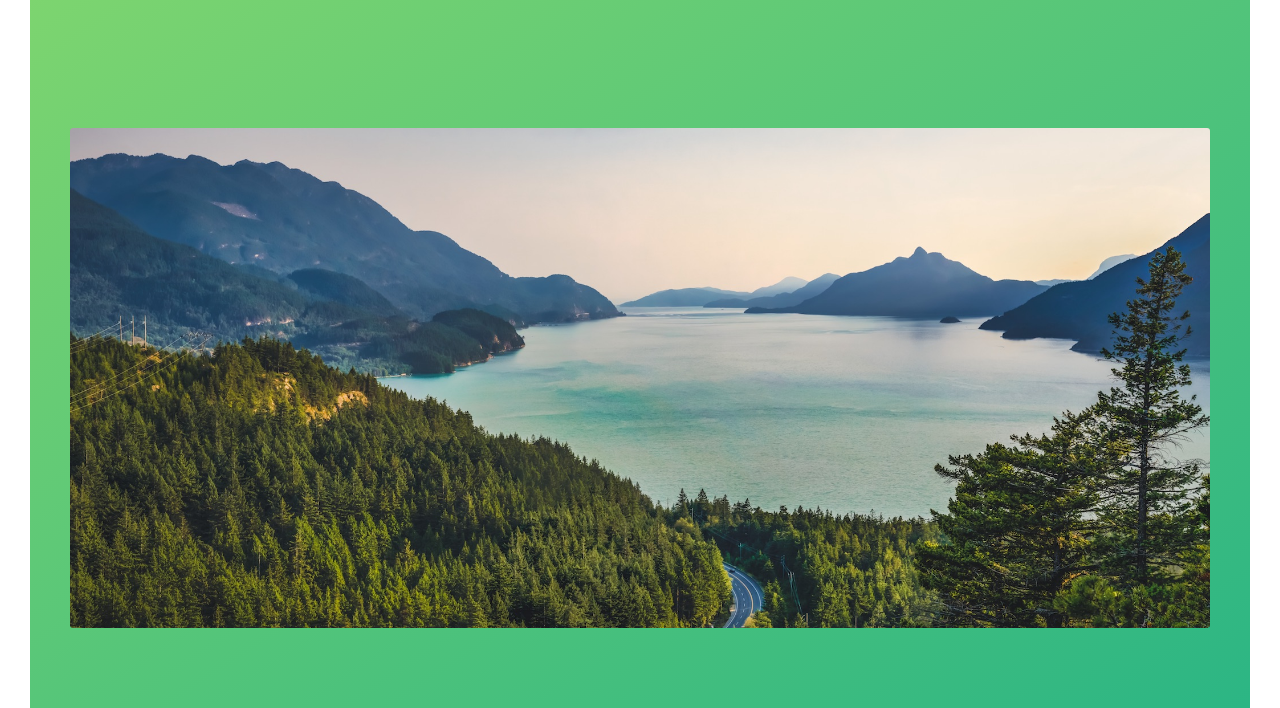
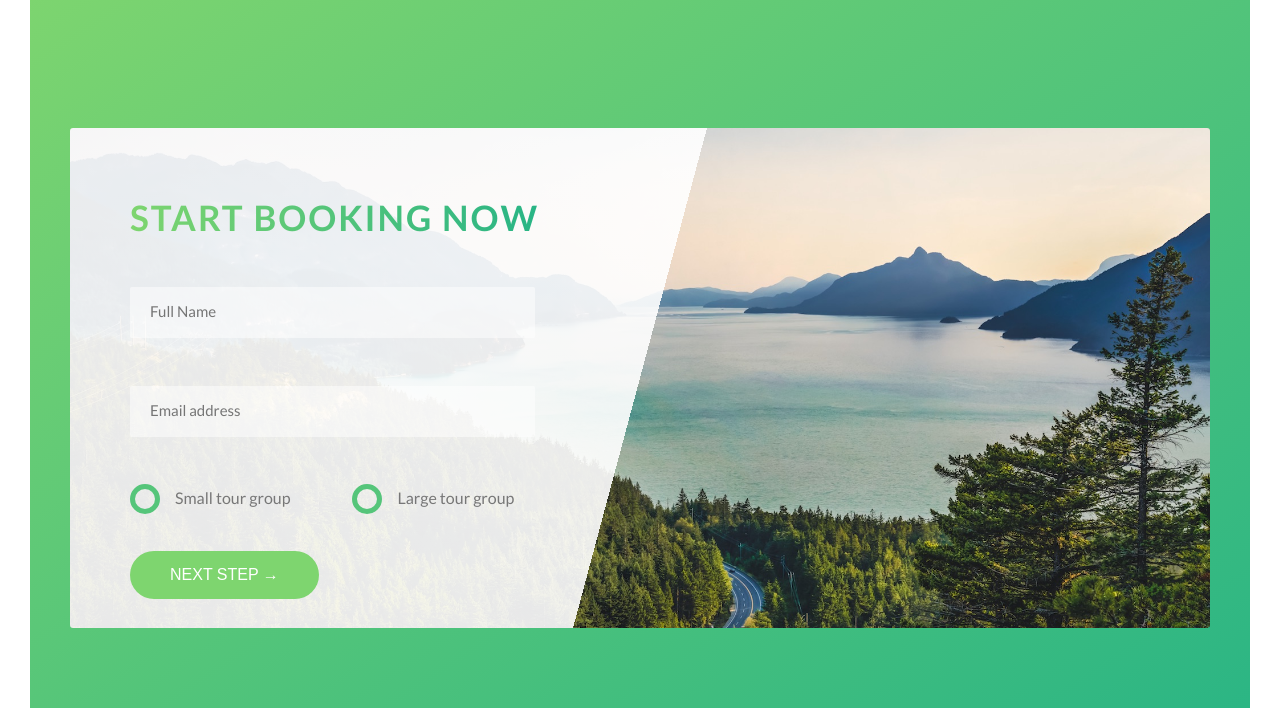
Before and after one commit to Stultz-e/natours, a website: page index.html in a window 1280 px wide. Shown: the part 4315-5023 px from the top of the page. Drawn offline with Linux system fonts and the light colour scheme.

Commit message:
nailed it

```diff
--- a/index.html
+++ b/index.html
@@ -277,8 +277,7 @@
             <div class="bg-video">
                 <video class="bg-video__content" autoplay muted loop>
                     <source src="img/video.mp4" type="video/mp4">
-                    <source src="img/video.webm" type="video/webm">
-                        Your browser is not supported!
+                    <source src="img/video.webm" type="video/webm"> Your browser is not supported!
                 </video>
             </div>
 
@@ -298,7 +297,9 @@
                     </figure>
                     <div class="story__text">
                         <h3 class="heading-tertiary u-margin-bottom-small">I had the best week ever with my family</h3>
-                        <p> Lorem ipsum dolor sit amet consectetur adipisicing elit. Temporibus dignissimos ipsum totam error deserunt dolorem, in, quibusdam aliquid perspiciatis repudiandae nam distinctio. Perferendis laboriosam itaque, cumque atque dolorem temporibus asperiores!</p>
+                        <p> Lorem ipsum dolor sit amet consectetur adipisicing elit. Temporibus dignissimos ipsum totam error
+                            deserunt dolorem, in, quibusdam aliquid perspiciatis repudiandae nam distinctio. Perferendis
+                            laboriosam itaque, cumque atque dolorem temporibus asperiores!</p>
                     </div>
                 </div>
             </div>
@@ -314,7 +315,9 @@
                     </figure>
                     <div class="story__text">
                         <h3 class="heading-tertiary u-margin-bottom-small">WOW! My life is completely different now</h3>
-                        <p> Lorem ipsum dolor sit amet consectetur adipisicing elit. Temporibus dignissimos ipsum totam error deserunt dolorem, in, quibusdam aliquid perspiciatis repudiandae nam distinctio. Perferendis laboriosam itaque, cumque atque dolorem temporibus asperiores!</p>
+                        <p> Lorem ipsum dolor sit amet consectetur adipisicing elit. Temporibus dignissimos ipsum totam error
+                            deserunt dolorem, in, quibusdam aliquid perspiciatis repudiandae nam distinctio. Perferendis
+                            laboriosam itaque, cumque atque dolorem temporibus asperiores!</p>
                     </div>
                 </div>
             </div>
@@ -327,7 +330,50 @@
         <section class="section-book">
             <div class="row">
                 <div class="book">
+                    <div class="book__form">
+                        <form action="#" class="form">
+                            <div class="u-margin-bottom-medium">
+                                <h2 class="heading-secondary">
+                                    Start booking now
+                                </h2>
+                            </div>
+                            <div class="form__group">
+                                <input type="text" class="form__input" placeholder="Full Name" id="name" required>
+                                <label for="name" class="form__label">
+                                    Full name
+                                </label>
+                            </div>
+                            <div class="form__group">
+                                <input type="email" class="form__input" placeholder="Email address" id="email" required>
+                                <label for="email" class="form__label">
+                                    Email address
+                                </label>
+                            </div>
 
+                            <div class="form__group u-margin-bottom-medium">
+                                <div class="form__radio-group">
+                                    <input type="radio" class="form__radio-input" id="small" name="size">
+                                    <label for="small" class="form__radio-label">
+                                        <span class="form__radio-button"></span>
+                                        Small tour group
+                                    </label>
+                                </div>
+                                <div class="form__radio-group">
+                                    <input type="radio" class="form__radio-input" id="large" name="size">
+                                    <label for="large" class="form__radio-label">
+                                        <span class="form__radio-button"></span>
+                                        Large tour group
+                                    </label>
+                                </div>
+                            </div>
+
+                            <div class="form__group">
+                                <button class="btn btn--green">Next step &rarr;</button>
+                            </div>
+
+
+                        </form>
+                        </div>
                     </div>
                 </div>
         </section>
--- a/sass/abstracts/_variables.scss
+++ b/sass/abstracts/_variables.scss
@@ -13,8 +13,9 @@ $color-tertiary-dark: #5643fa;
 $color-grey-light-1: #f7f7f7;
 $color-grey-light-2: #eeeeee;
 
+$color-grey-dark-2: #999;
+$color-grey-dark:#777;
 
-$color-grey-dark:#777;
 $color-white:#fff;
 $color-black: #000;
 
--- a/sass/base/_utilities.scss
+++ b/sass/base/_utilities.scss
@@ -1,24 +1,23 @@
 .u-center-text {
-    text-align: center;
+    text-align: center !important;
 }
 
 .u-margin-bottom-big {
-    margin-bottom: 8rem;
+    margin-bottom: 8rem !important;
 }
 
 .u-margin-bottom-medium {
-    margin-bottom: 4rem;
+    margin-bottom: 4rem !important;
 }
 
 .u-margin-bottom-small {
-    margin-bottom: 1.5rem;
+    margin-bottom: 1.5rem !important;
 }
 
 .u-margin-top-big {
-    margin-top: 8rem;
+    margin-top: 8rem !important;
 }
 
-
 .u-margin-top-huge {
-    margin-top: 8rem;
+    margin-top: 8rem !important;
 }
--- a/sass/components/_button.scss
+++ b/sass/components/_button.scss
@@ -1,4 +1,5 @@
 .btn {
+    &,
     &:link,
     &:visited {
         text-transform: uppercase;
@@ -9,12 +10,18 @@
         transition: all .2s;
         position: relative;
         font-size: $default-font-size;
+
+        //Change for the button element
+        border: none;
+        cursor: pointer;
+
     }
     &:hover {
         transform: translateY(-3px);
         box-shadow: 0 1rem 2rem rgba($color-black, .2);
     }
-    &:active {
+    &:active,
+    &:focus {
         transform: translateY(-1px);
         box-shadow: 0 5px 1px rgba($color-black, .2);
     }
--- a/sass/components/_card.scss
+++ b/sass/components/_card.scss
@@ -4,7 +4,6 @@
     -moz-perspective: 150rem;
     position:relative;
     height:52rem;
-
 
     &__side {
     background-color: orangered;
@@ -55,7 +54,6 @@ transform: rotateY(180deg);
         -webkit-clip-path:polygon(0 0, 100% 0, 100% 85%, 0 100%);
         border-top-left-radius: 3px;
 
-
         &--1{
             background-image:linear-gradient(to right bottom, $color-secondary-light, $color-secondary-dark), url(../img/nat-5.jpg);
         }
@@ -87,17 +85,17 @@ transform: rotateY(180deg);
         &--1 {
             background-image: linear-gradient(to right bottom,
             rgba($color-secondary-light, .85),
-            rgba($color-secondary-dark, 85));
+            rgba($color-secondary-dark, .85));
         }
         &--2 {
             background-image: linear-gradient(to right bottom,
             rgba($color-primary-light, .85),
-            rgba($color-primary-dark, 85));
+            rgba($color-primary-dark, .85));
         }
         &--3 {
             background-image: linear-gradient(to right bottom,
             rgba($color-tertiary-light, .85),
-            rgba($color-tertiary-dark, 85));
+            rgba($color-tertiary-dark, .85));
         }
     }
 
@@ -137,13 +135,10 @@ margin-bottom:8rem;
 &__price-only {
 font-size: 1.4rem;
 text-transform: uppercase;
-
 }
 
 &__price-value {
     font-size:6rem;
     font-weight:100;
 }
-
-
 }
--- /dev/null
+++ b/sass/components/_form.scss
@@ -0,0 +1,89 @@
+.form {
+
+    &__group:not(:last-child) {
+        margin-bottom: 2rem;
+    }
+
+    &__input {
+        font-size: 1.5rem;
+        font-family: inherit;
+        color:inherit;
+        padding: 1.5rem 2rem;
+        border-radius: 2px;
+        background-color: rgba($color-white, .5);
+        border: none;
+        border-bottom: 3px solid transparent;
+        width: 90%;
+        display: block;
+        transition: all .3s;
+        &:focus {
+            outline: none;
+            box-shadow: 0 1rem 2rem rgba($color-black, .1);
+            border-bottom: 3px solid $color-primary;
+        }
+
+        &:focus:invalid {
+            border-bottom: 3px solid $color-secondary-dark;
+        }
+    }
+
+    &__label {
+    font-size: 1.2rem;
+    font-weight: 700;
+    margin-left: 2rem;
+    margin-top: .7rem;
+    display: block;
+    transition: all .3s;
+    }
+
+    &__input:placeholder-shown + &__label {
+        opacity: 0;
+        visibility: hidden;
+        transform: translateY(-4rem);
+    }
+
+    &__radio-group {
+        width: 49%;
+        display: inline-block;
+    }
+
+    &__radio-input {
+        display: none;
+    }
+
+    &__radio-label {
+        font-size: $default-font-size;
+        cursor: pointer;
+        position: relative;
+        padding-left: 4.5rem;
+    }
+
+    &__radio-button {
+        height: 3rem;
+        width: 3rem;
+        border: 5px solid $color-primary;
+        border-radius: 50%;
+        display: inline-block;
+        position: absolute;
+        left: 0;
+        top: -.4rem;
+
+        &::after {
+         content: "";
+         height: 1.3rem;
+         width: 1.3rem;
+         border-radius: 50%;
+         position: absolute;
+         top: 50%;
+         left: 50%;
+         transform: translate(-50%, -50%);
+         background-color: $color-primary;
+         opacity: 0;
+         transition: opacity .2s;
+        }
+    }
+
+    &__radio-input:checked ~ &__radio-label &__radio-button::after {
+        opacity: 1;
+    }
+}
--- a/sass/main.scss
+++ b/sass/main.scss
@@ -13,7 +13,9 @@
 @import "components/composition";
 @import "components/feature-box";
 @import "components/card";
+@import "components/form";
 @import "components/story";
+
 
 @import "layout/header";
 @import "layout/grid";
--- a/sass/pages/_home.scss
+++ b/sass/pages/_home.scss
@@ -39,9 +39,16 @@ margin-top:-10rem;
 }
 
 .book {
-  background-image: url(../img/nat-10.jpg);
-  background-size:100%;
+  background-image:linear-gradient(105deg, rgba($color-white, .9) 0%, rgba($color-white, .9) 50%,transparent 50%) ,  url(../img/nat-10.jpg);
+  background-size: 100%;
   border-radius: 3px;
-  box-shadow:0 1.5 4rem rgba($color-black, .15);
+  box-shadow: 0 1.5 4rem rgba($color-black, .2);
   height: 50rem;
+
+  &__form {
+     width: 50%;
+     padding: 6rem;
+
+  }
+
 }
```
Also changed, not shown: css/style.css. Lines whose indentation alone changed are shown as unchanged.
